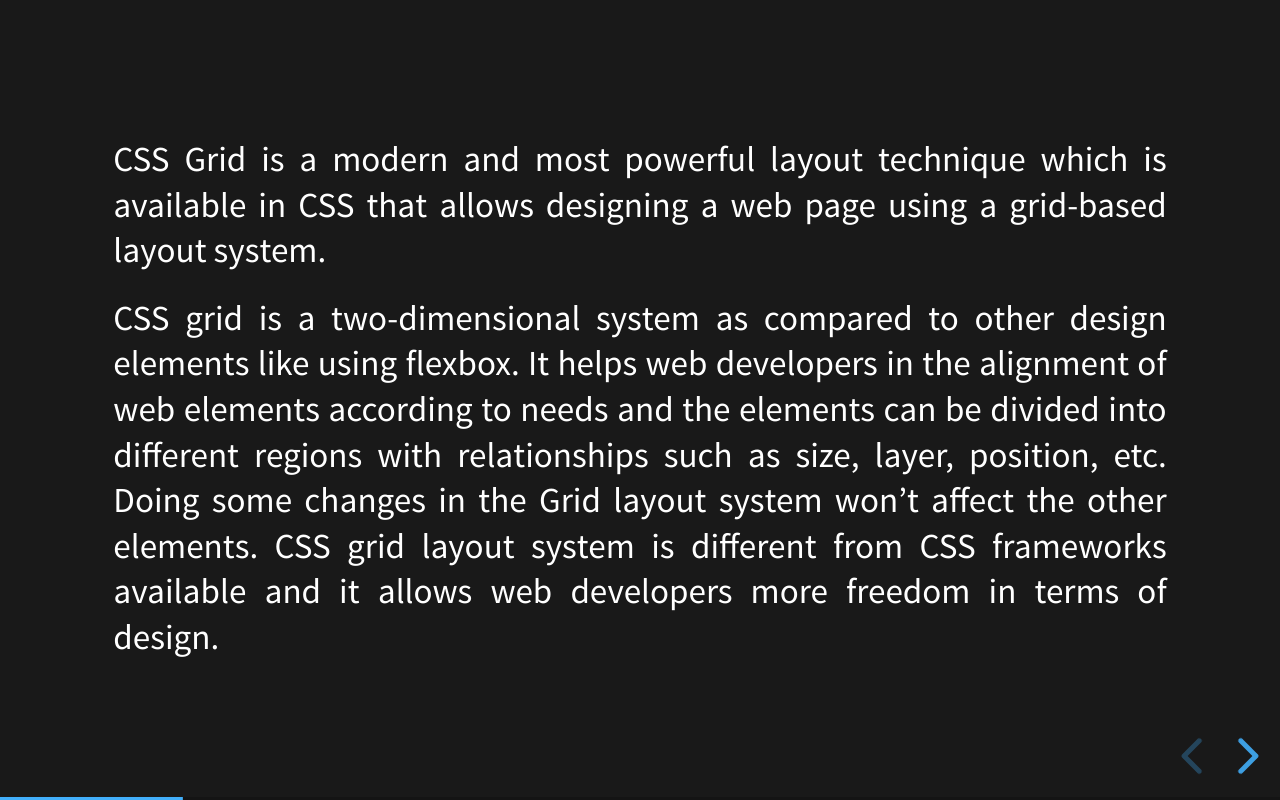
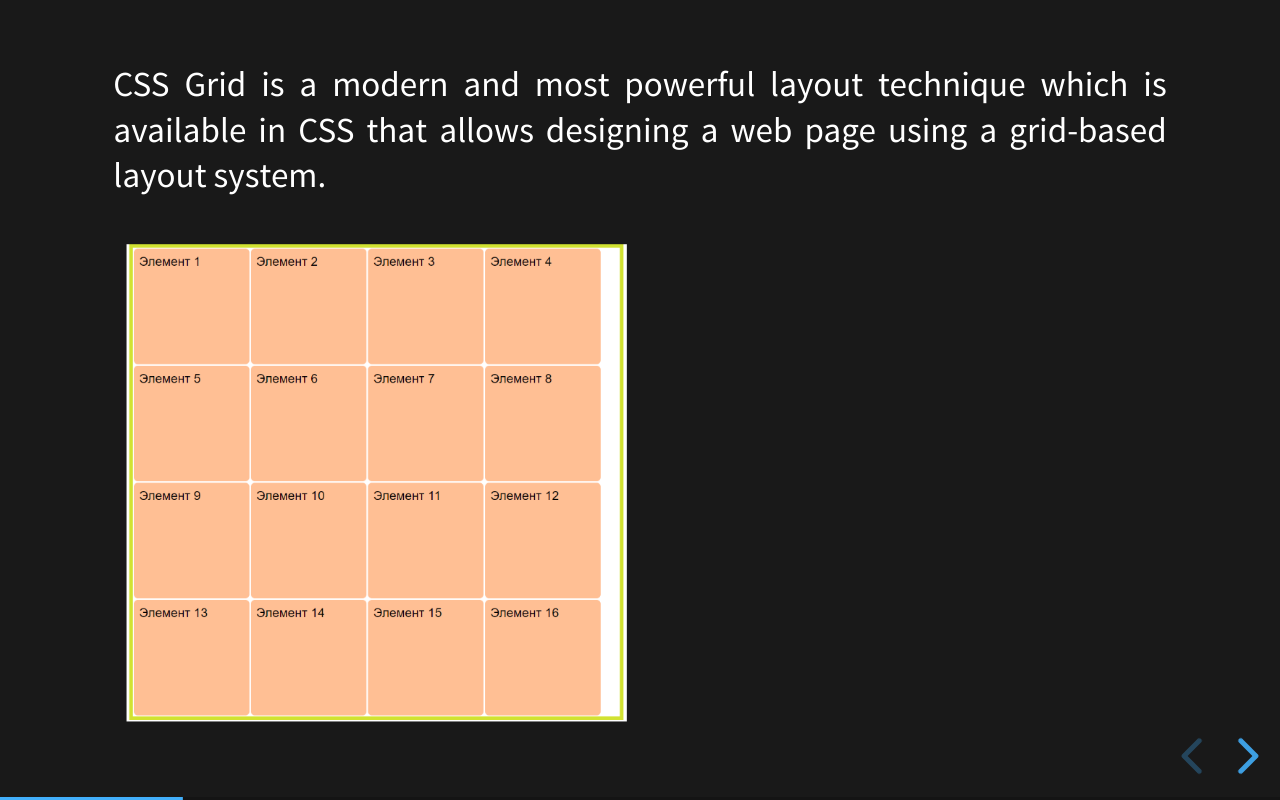
Before and after one commit to SpiriT-L/Presentation-recorded-, a website: page index.html in a window 1280 px wide. Both pictures are taken after a click on the button "next slide". Drawn offline with nearby package versions, Linux system fonts and the light colour scheme.

Commit message:
feat: add img

```diff
--- a/index.html
+++ b/index.html
@@ -34,7 +34,16 @@
               available in CSS that allows designing a web page using a
               grid-based layout system.
             </p>
-            <p class="paragraph">
+
+						<div class="section__img_item">
+							<img
+								src="./assets/img/grid.png"
+								alt="code"
+								class="section-2"
+							/>
+						</div>
+
+            <!-- <p class="paragraph">
               CSS grid is a two-dimensional system as compared to other design
               elements like using flexbox. It helps web developers in the
               alignment of web elements according to needs and the elements can
@@ -43,7 +52,7 @@
               won’t affect the other elements. CSS grid layout system is
               different from CSS frameworks available and it allows web
               developers more freedom in terms of design.
-            </p>
+            </p> -->
           </div>
         </section>
         <section>
```
Also changed, not shown: assets/img/grid.png (added).
